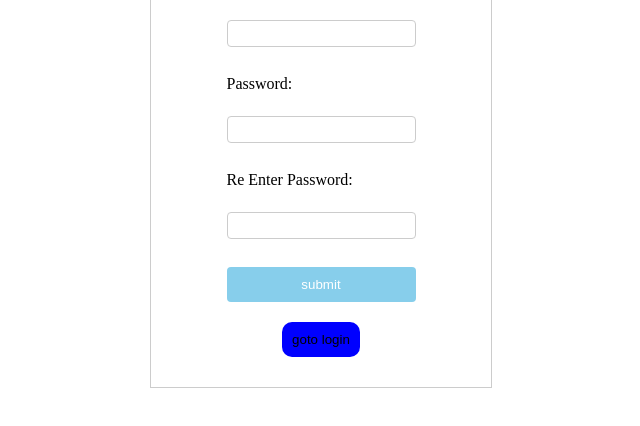
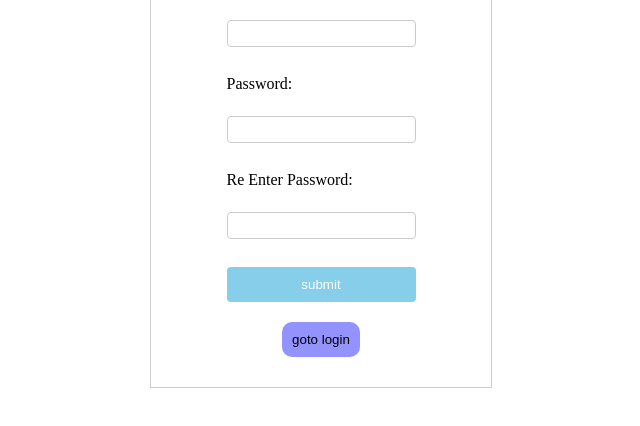
Before and after one commit to vishantsehrawat/mock5, a plain HTML site: page frontend/index.html in a window 1280 px wide. Shown: the part 274-700 px from the top of the page, without its empty margins (319-959 px from the left). Drawn offline with Linux system fonts and the light colour scheme.

Commit message:
button color change

```diff
--- a/frontend/index.html
+++ b/frontend/index.html
@@ -15,7 +15,7 @@
         padding: 10px;
         border: none;
         border-radius: 10px;
-        background-color: blue;
+        background-color: rgb(174, 174, 246);
     }
 
     button:hover {
@@ -29,7 +29,7 @@
         padding: 10px;
         border: none;
         border-radius: 10px;
-        background-color: blue;
+        background-color: rgb(147, 147, 255);
     }
 
     button:hover {
```
Also changed, not shown: frontend/dashboard.html (+2 -2 lines).
